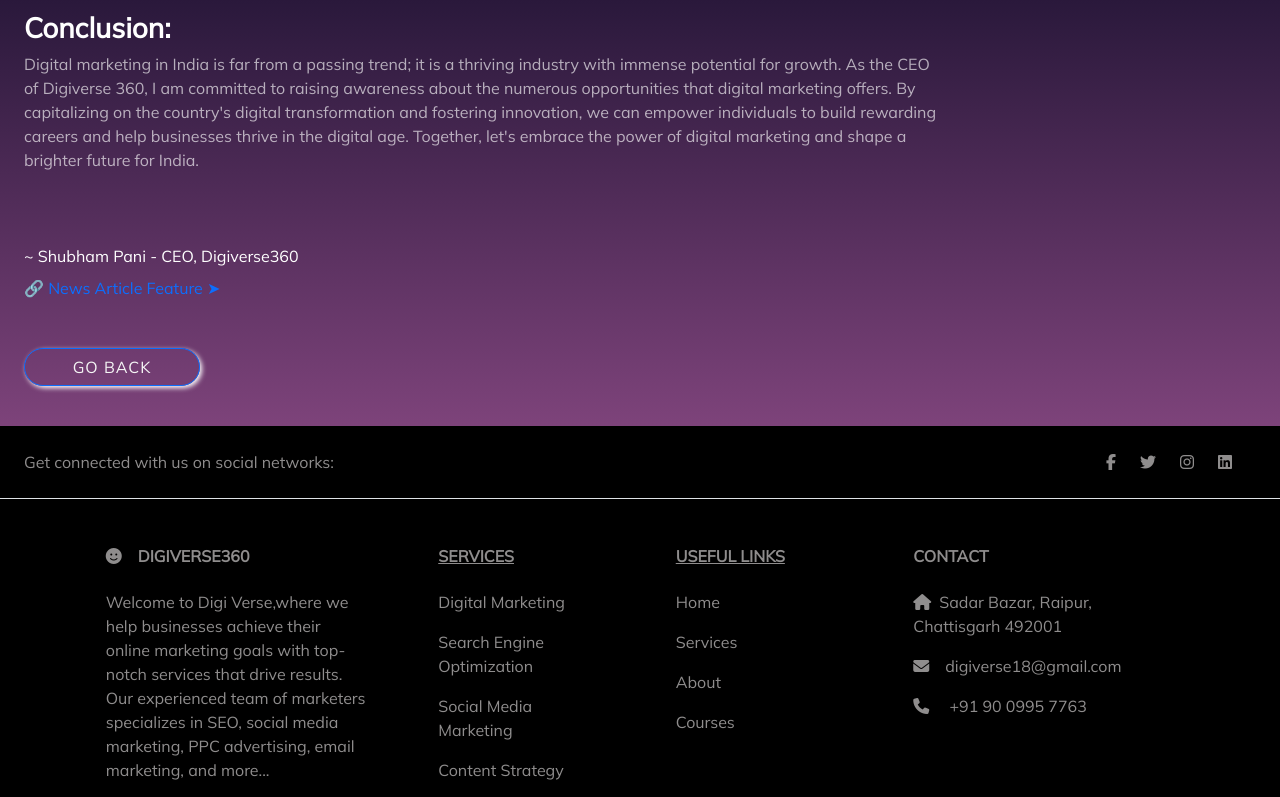
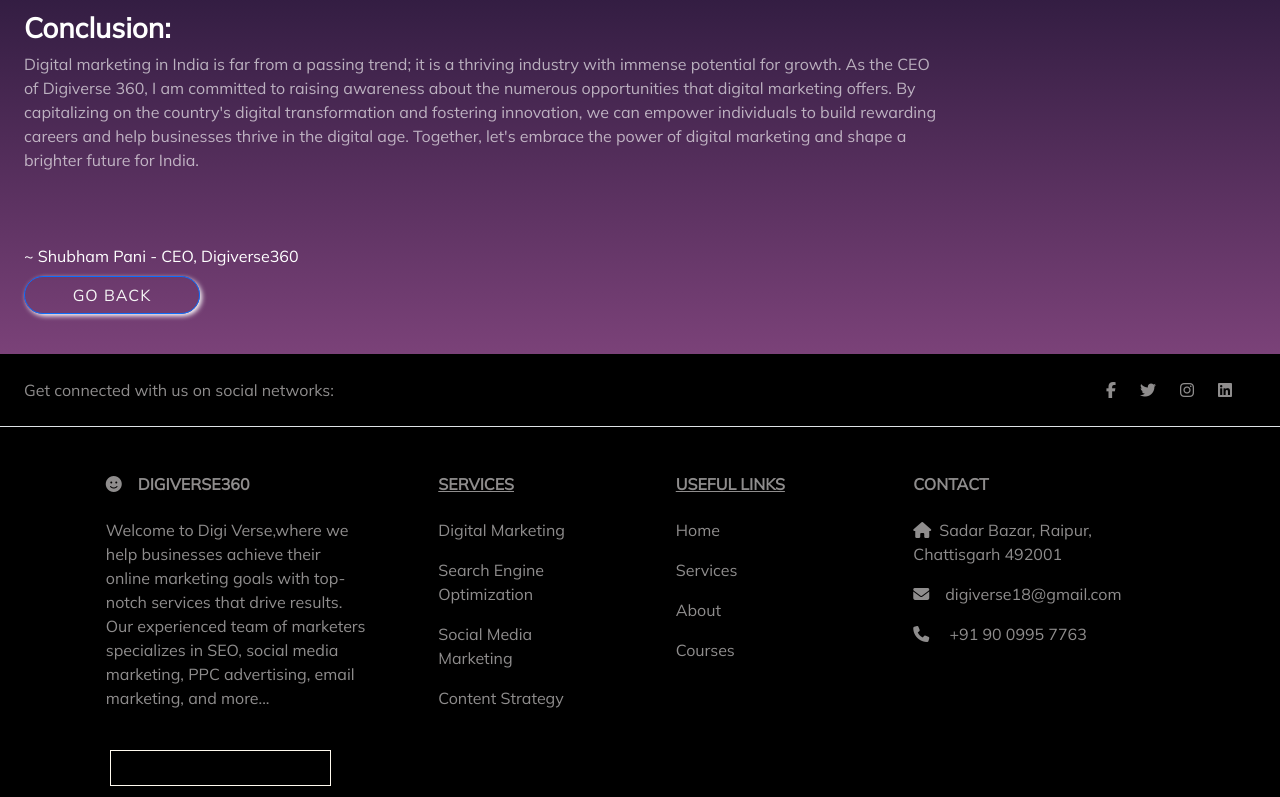
Before and after one commit to rajkishorepatra/digiverse, a React (Create React App) app: page /journey in a window 1280 px wide. Shown: the part 1939-2736 px from the top of the page. Built offline with nearby package versions, Linux system fonts and the light colour scheme; a web font is replaced by a local one.

Commit message:
removed news article

```diff
--- a/src/components/Journey.jsx
+++ b/src/components/Journey.jsx
@@ -6,7 +6,7 @@ import news from '../images/news.jpg';
 const Journey = () => {
   return (
     <div className="journey d-flex justify-content-center align-items-left flex-column text-white p-4">
-     <div className="d-flex justify-content-center aligm-items-center" > <img className="ceoimg" style={{width:'25%', boxShadow:'2px 2px 5px #fff',borderRadius:'20px'}} src={ceo} alt="Shubham Pani - CEO, Digiverse360" /></div> <br /> <br />
+      <div className="d-flex justify-content-center aligm-items-center" > <img className="ceoimg" style={{ width: '25%', boxShadow: '2px 2px 5px #fff', borderRadius: '20px' }} src={ceo} alt="Shubham Pani - CEO, Digiverse360" /></div> <br /> <br />
       <h1> <strong> The Journey:</strong></h1> <br />
       <p>
         In 2021, during a nationwide lockdown, I embarked on this journey
@@ -69,9 +69,7 @@ and help businesses thrive in the digital age. Together, let's embrace the power
         marketing and shape a brighter future for India.</p> <br /> <br />
 
       <caption className="text-white">~ Shubham Pani - CEO, Digiverse360</caption>
-<a style={{textDecoration:'none'}} href="https://www.pratidinrajdhani.in/single/belief-in-myself,-inspiration-from-parents-has-brought-me-to-this-stage-shubham" target="_blank" rel="noreferrer" >🔗 News Article Feature ➤</a> <br />
 
-<a href="https://www.pratidinrajdhani.in/single/belief-in-myself,-inspiration-from-parents-has-brought-me-to-this-stage-shubham"><img  className="news" style={{width:'30%'}} src={news} alt="News Article Feature" /> </a>  <br />
       <NavLink className='btn btn-outline-primary' to='/about'>Go Back</NavLink> <br />
       <br /> <br /> <br /> <br /> <br />
 
```
Also changed, not shown: 1 other file (tests, documents, lock files or other folders). Lines whose indentation alone changed are shown as unchanged.
